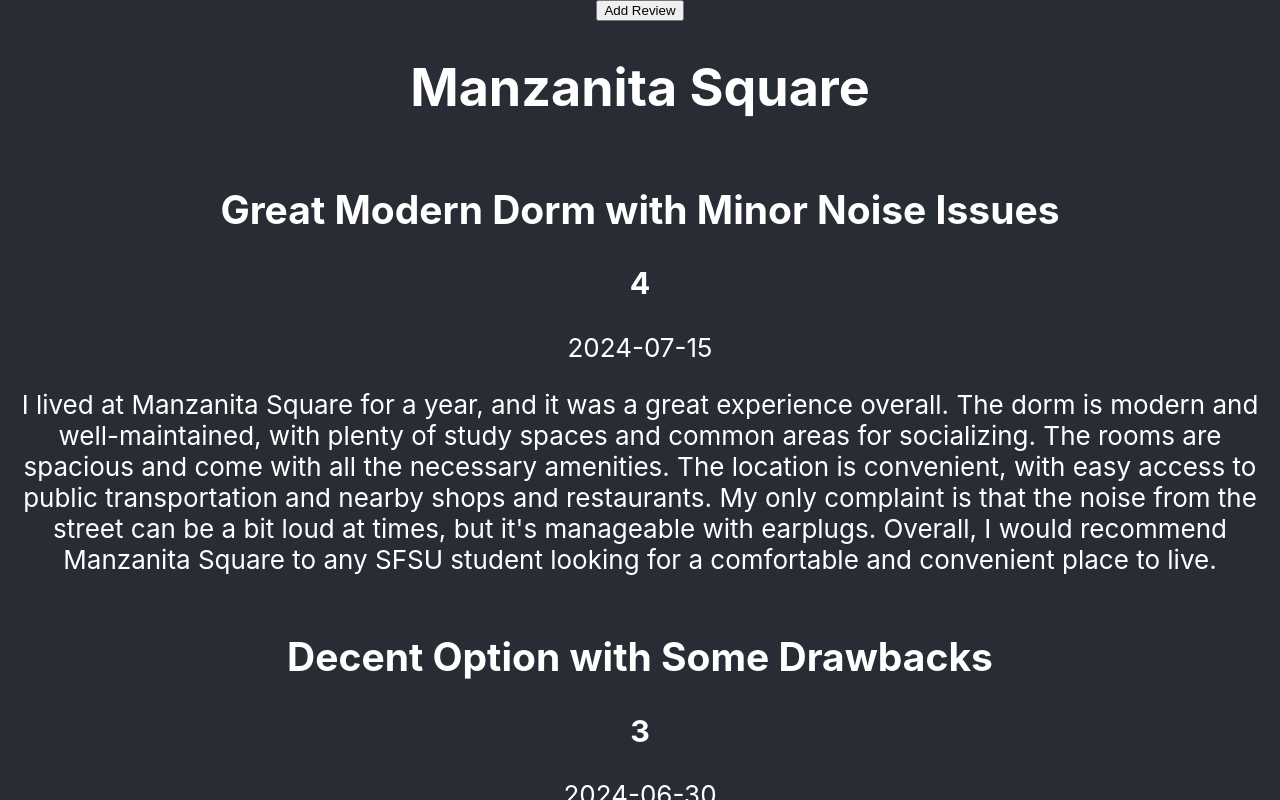
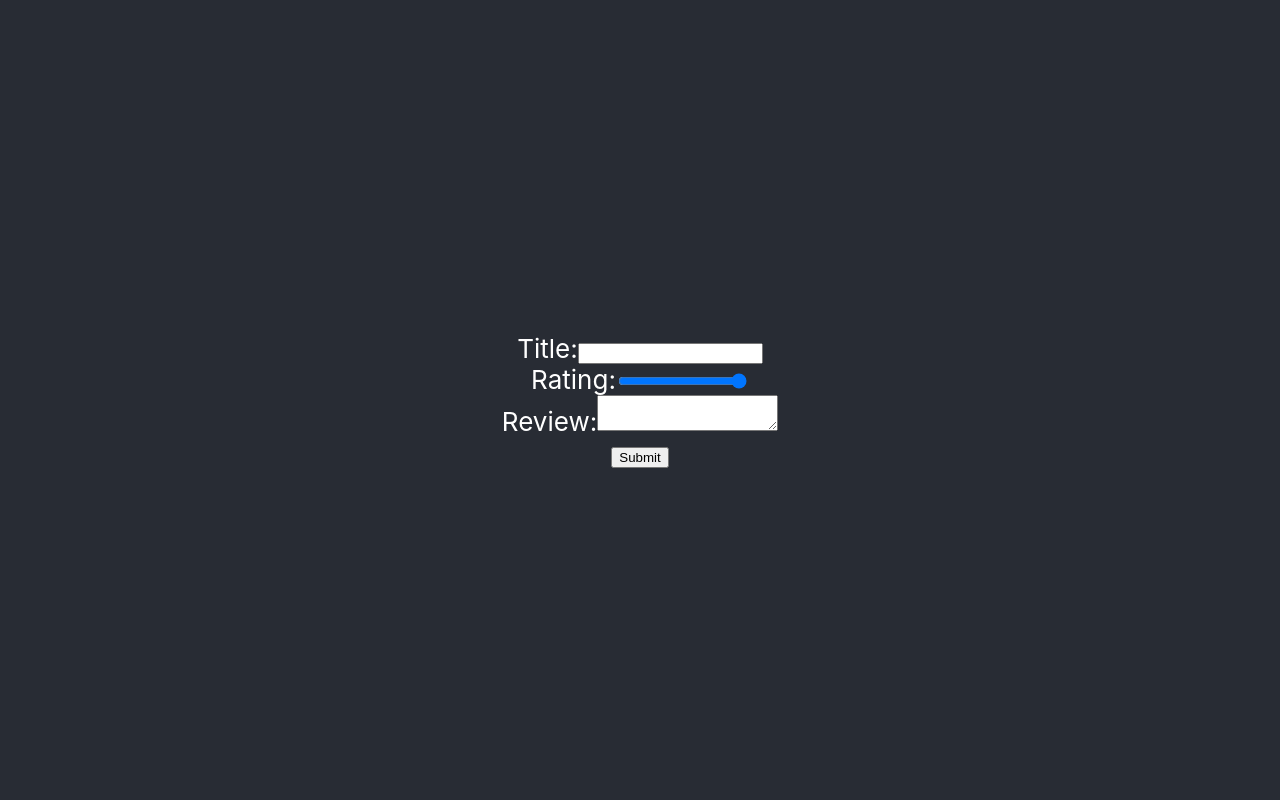
Before and after one commit to wilsonyinn/rate-my-dorm, a React (Create React App) app: page / in a window 1280 px wide. Both pictures are taken after a click on the button "Add Review". Shown: the top 800 px of the page. Built offline with nearby package versions, Linux system fonts and the light colour scheme.

Commit message:
prototype with no UI

```diff
--- a/src/App.tsx
+++ b/src/App.tsx
@@ -4,11 +4,12 @@
 import { useState } from "react";
 import "./App.css";
 import Review from "./components/Review";
+import AddReview from "./components/AddReview";
 
 function App() {
   interface ReviewData {
     title: string;
-    datePosted: string;
+    datePosted: number;
     rating: number;
     review: string;
     numLikes: number;
@@ -16,7 +17,7 @@
   const dummy: ReviewData[] = [
     {
       title: "Great Modern Dorm with Minor Noise Issues",
-      datePosted: "2024-07-15",
+      datePosted: 1721088000000,
       rating: 4,
       review:
         "I lived at Manzanita Square for a year, and it was a great experience overall. The dorm is modern and well-maintained, with plenty of study spaces and common areas for socializing. The rooms are spacious and come with all the necessary amenities. The location is convenient, with easy access to public transportation and nearby shops and restaurants. My only complaint is that the noise from the street can be a bit loud at times, but it's manageable with earplugs. Overall, I would recommend Manzanita Square to any SFSU student looking for a comfortable and convenient place to live.",
@@ -24,7 +25,7 @@
     },
     {
       title: "Decent Option with Some Drawbacks",
-      datePosted: "2024-06-30",
+      datePosted: 1719686400000,
       rating: 3,
       review:
         "Manzanita Square has its pros and cons. The building itself is very new and clean, and the rooms are quite comfortable. The study areas and common rooms are great for meeting other students and getting work done. However, the management can be a bit slow to respond to maintenance requests, which can be frustrating. Additionally, the rent is on the higher side, which might be a concern for some students. If you're looking for a modern living space and are okay with the price, it's a decent option.",
@@ -32,7 +33,7 @@
     },
     {
       title: "Fantastic Living Experience at Manzanita Square",
-      datePosted: "2024-07-10",
+      datePosted: 1720569600000,
       rating: 5,
       review:
         "I absolutely loved my time at Manzanita Square! The facilities are top-notch, and the community is vibrant and friendly. The dorms are equipped with everything you need, and the staff is always helpful and responsive. The location is perfect – close to campus and public transportation, making it easy to get around the city. The study rooms are quiet and well-equipped, which is great for focusing on schoolwork. I highly recommend Manzanita Square to anyone looking for a great place to live while studying at SFSU.",
@@ -40,7 +41,7 @@
     },
     {
       title: "Secure and Convenient Living",
-      datePosted: "2024-06-25",
+      datePosted: 1719273600000,
       rating: 4,
       review:
         "Manzanita Square offers a fantastic living experience for SFSU students. The rooms are spacious and well-furnished, and the common areas are perfect for socializing and studying. The building is secure, and I always felt safe living here. One of the best things about Manzanita Square is its proximity to campus and various public transport options. My only gripe is that the elevators can be a bit slow during peak hours, but it's a minor inconvenience. Overall, a great place to live!",
@@ -48,7 +49,7 @@
     },
     {
       title: "Excellent Choice for SFSU Students",
-      datePosted: "2024-07-05",
+      datePosted: 1720483200000,
       rating: 4,
       review:
         "Living at Manzanita Square was a great decision. The dorm is clean, modern, and offers all the amenities you need as a student. The common areas are well-designed, providing a good balance between socializing and studying. The location is excellent, with easy access to the campus and local eateries. The staff is generally responsive and helpful, although there were a few times when maintenance took longer than expected. Despite that, I would still highly recommend Manzanita Square to fellow students.",
@@ -56,10 +57,24 @@
     },
   ];
 
-  const [data, setData] = useState(dummy);
+  const [data, setData] = useState<ReviewData[]>(dummy);
+  const [addReviewPage, setAddReviewPage] = useState<boolean>(false);
 
-  function addReview() {
-    console.log("Hello");
+  // TODO : upvote feature
+  // TODO : Sorting Feature
+
+  // Changes to review page
+  function openAddReviewPage() {
+    setAddReviewPage(true); // change later
+  }
+
+  // helper for updating review data
+  function updateReviews(newReview: ReviewData): void {
+    setData([...data, newReview]);
+  }
+
+  function closeAddReviewPage(): void {
+    setAddReviewPage(false);
   }
 
   const reviews = data.map((val) => {
@@ -77,9 +92,18 @@
   return (
     <div className="App">
       <header className="App-header">
-        <button onClick={addReview}>Add Review</button>
-        <h1>Manzanita Square</h1>
-        {reviews}
+        {addReviewPage ? (
+          <AddReview
+            updateReviews={updateReviews}
+            closeAddReviewPage={closeAddReviewPage}
+          />
+        ) : (
+          <div>
+            <button onClick={openAddReviewPage}>Add Review</button>
+            <h1>Manzanita Square</h1>
+            {reviews}
+          </div>
+        )}
       </header>
     </div>
   );
--- /dev/null
+++ b/src/components/AddReview.tsx
@@ -0,0 +1,63 @@
+import React, { FC, useRef } from "react";
+
+interface AddReviewProps {
+  updateReviews: Function;
+  closeAddReviewPage: Function;
+}
+
+const AddReview: FC<AddReviewProps> = ({
+  updateReviews,
+  closeAddReviewPage,
+}) => {
+  const titleRef = useRef<HTMLInputElement>(null);
+  const ratingRef = useRef<HTMLInputElement>(null);
+  const reviewRef = useRef<HTMLTextAreaElement>(null);
+
+  function handleSubmit(event: React.FormEvent): void {
+    event.preventDefault();
+    const title = titleRef.current?.value;
+    const rating = ratingRef.current?.value;
+    const review = reviewRef.current?.value;
+
+    const newReview = {
+      title: title,
+      datePosted: Date.now(),
+      rating: rating,
+      review: review,
+      numLikes: 0,
+    };
+
+    updateReviews(newReview);
+    closeAddReviewPage();
+  }
+
+  // TODO : create handleSubmit in parent component and pass to AddReview component
+  return (
+    <div>
+      <form onSubmit={handleSubmit}>
+        <div>
+          <label htmlFor="title">Title:</label>
+          <input type="text" id="title" ref={titleRef} />
+        </div>
+        <div>
+          <label htmlFor="rating">Rating:</label>
+          <input
+            type="range"
+            id="rating"
+            min="1"
+            max="5"
+            step="1"
+            ref={ratingRef}
+          />
+        </div>
+        <div>
+          <label htmlFor="review">Review:</label>
+          <textarea id="review" ref={reviewRef}></textarea>
+        </div>
+        <button type="submit">Submit</button>
+      </form>
+    </div>
+  );
+};
+
+export default AddReview;
--- a/src/components/Review.tsx
+++ b/src/components/Review.tsx
@@ -3,17 +3,26 @@
 
 interface ReviewProps {
   title: string;
-  datePosted: string;
+  datePosted: number;
   rating: number;
   review: string;
 }
-const Review: FC<ReviewProps> = (props) => {
+const Review: FC<ReviewProps> = ({ title, datePosted, rating, review }) => {
+  const date = new Date(datePosted);
+
+  const options: Intl.DateTimeFormatOptions = {
+    year: "numeric",
+    month: "long",
+    day: "numeric",
+  };
+  const formattedDate = date.toLocaleDateString("en-US", options);
+
   return (
     <div>
-      <h2>{props.title}</h2>
-      <h3>{props.rating}</h3>
-      <p>{props.datePosted}</p>
-      <p>{props.review}</p>
+      <h2>{title}</h2>
+      <h3>{rating}</h3>
+      <p>{formattedDate}</p>
+      <p>{review}</p>
     </div>
   );
 };
```
